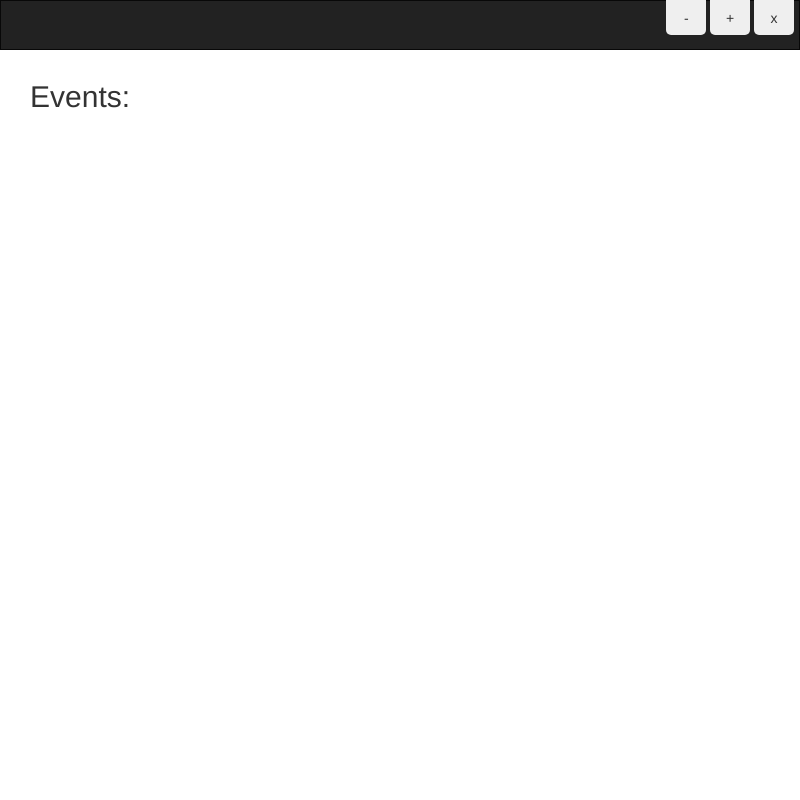
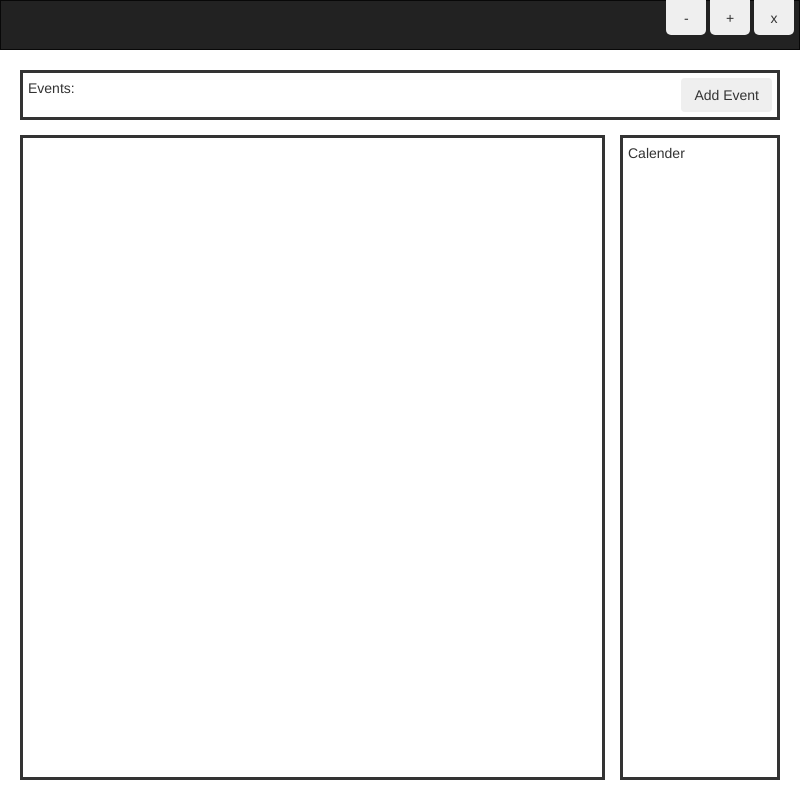
Before and after one commit to KiwiPolarBear/EventPlanner2.0, an Electron app: page index.html in a window 800 px wide. Drawn offline with Linux system fonts and the light colour scheme; no server answers.

Commit message:
Added the calender div and made some allignment adjustments

```diff
--- a/index.html
+++ b/index.html
@@ -28,9 +28,13 @@
 
 		<div id="content">
 
-			<h2 style="margin: 15px">Events:</h2>
+			<div id="titleBar">
+				<span>Events:</span>
+				<button type="button" class="btn btn-secondary" id="addEventButton">Add Event</button>
+			</div>
 
 			<div id="eventsDiv"></div>
+			<div id="calenderDiv">Calender</div>
 
 		</div>
 
--- a/style.css
+++ b/style.css
@@ -14,15 +14,46 @@
 	position: absolute;
 }
 
+#titleBar {
+	padding: 5px;
+	margin: 5px;
+	top: 0;
+	left: 0;
+	right: 0;
+	position: absolute;
+	border: solid;
+}
+
+#calenderDiv {
+	padding: 5px;
+	float: right;
+	margin: 5px;
+	margin-top: 70px;
+	position: absolute;
+	right: 0;
+	bottom: 0;
+	top: 0;
+	width: 160px;
+	overflow: hidden;
+	border: solid;
+}
+
 #eventsDiv {
-	overflow-y:auto;
-	margin: 15px;
-	margin-top: 65px;
+	padding: 5px;
+	margin: 5px;
+	margin-top: 70px;
+	margin-right: 180px;
 	top: 0;
 	bottom: 0;
 	left: 0;
 	right: 0;
 	position: absolute;
+	overflow-y:auto;
+	border: solid;
+}
+
+#addEventButton {
+	float: right;
 }
 
 #title-bar-btns {
```
